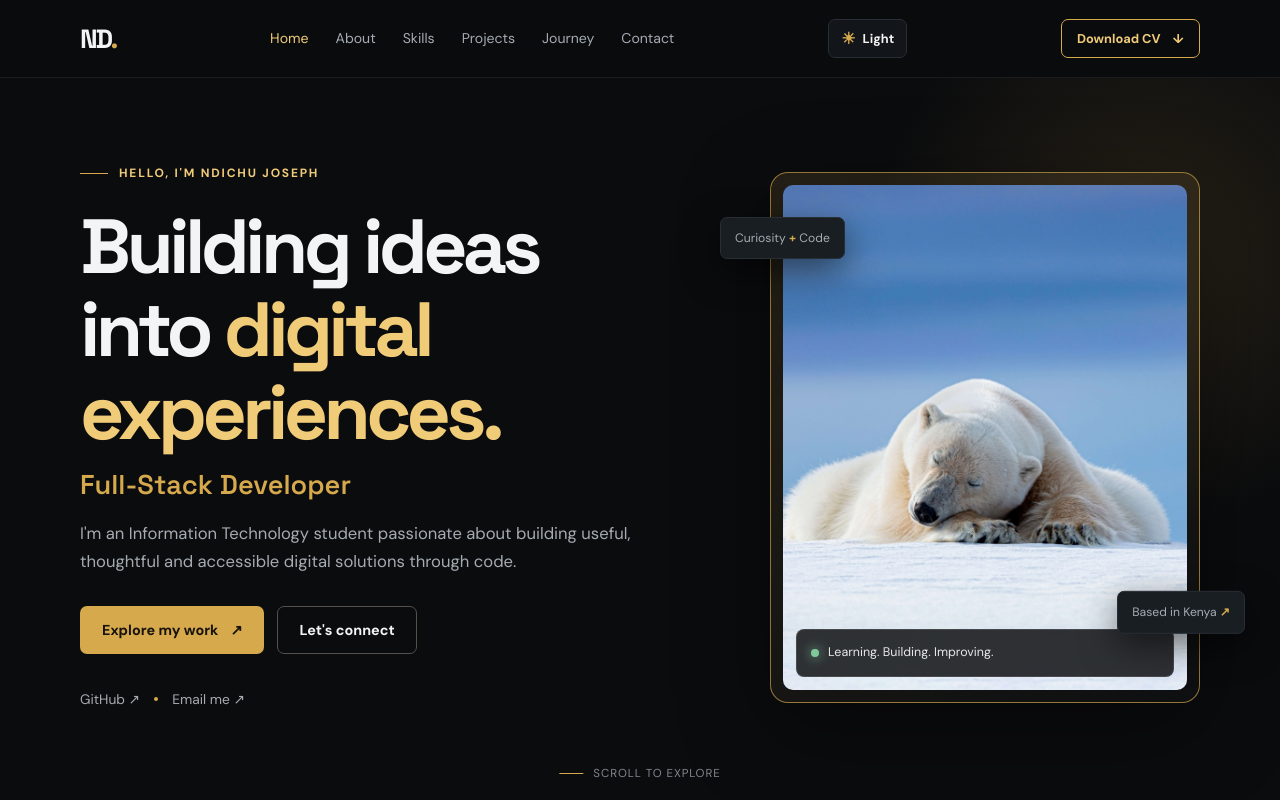
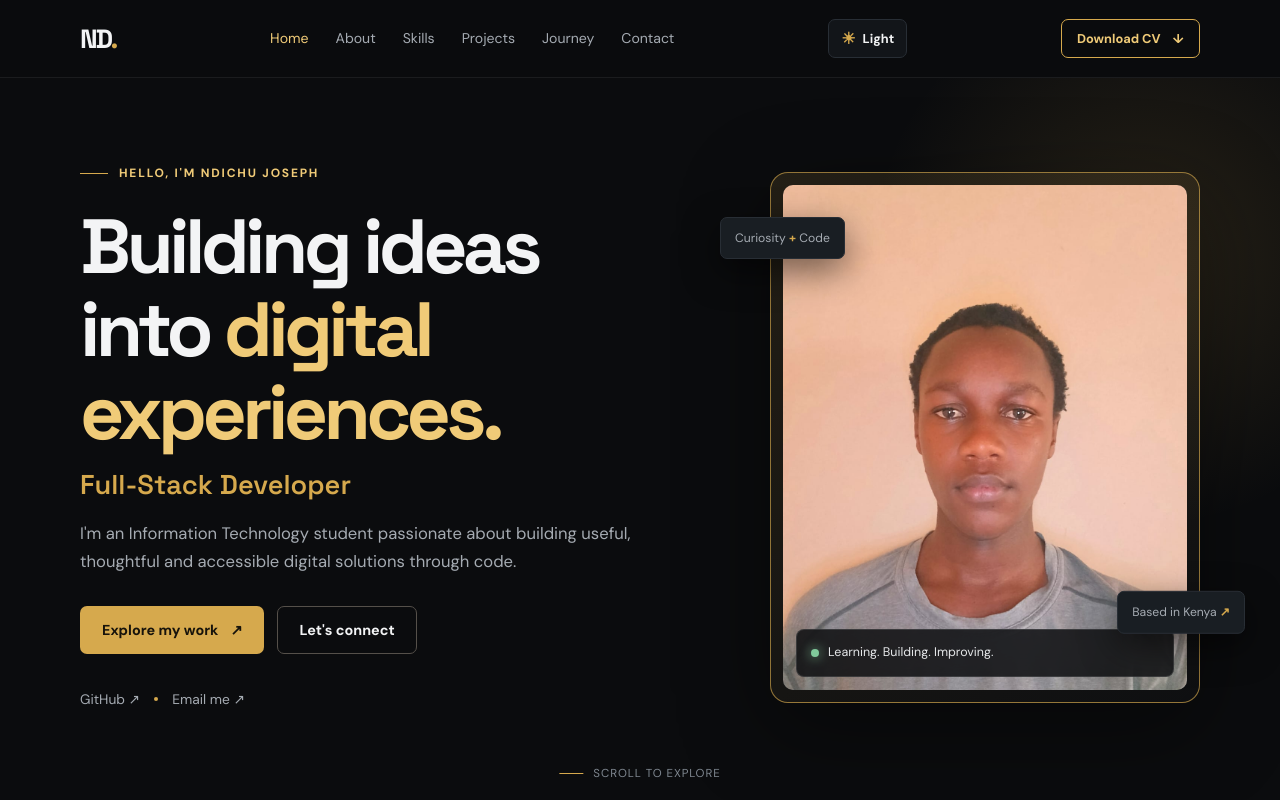
Before and after one commit to Ndichujoseph007/PERSONAL-PORTFOLIO, a plain HTML site: page index.html in a window 1280 px wide. Shown: the top 800 px of the page. Drawn offline with Linux system fonts and the light colour scheme.

Commit message:
second commit

```diff
--- a/index.html
+++ b/index.html
@@ -67,7 +67,7 @@
         <div class="hero-visual reveal">
           <div class="portrait-frame">
 
-            <img src="assets/images/polar-bear-arctic-5k-8k-1920x1080-10143.jpg" alt="Portrait placeholder for Ndichu Joseph" class="profile-image">
+            <img src="assets/images/passport.jpeg" alt="Portrait placeholder for Ndichu Joseph" class="profile-image">
             <div class="portrait-caption">
               <span class="status-dot"></span>
               <span>Learning. Building. Improving.</span>
@@ -289,7 +289,7 @@
               </div>
               <h3>Number System Converter</h3>
               <p>
-                A Kotlin Android learning project exploring number conversion and clear step-by-step explanations.
+                     A Kotlin Android learning project exploring number conversion and clear step-by-step explanations.
               </p>
               <div class="tag-list">
                 <span>Kotlin</span>
```
Also changed, not shown: assets/images/passport.jpeg (added).
